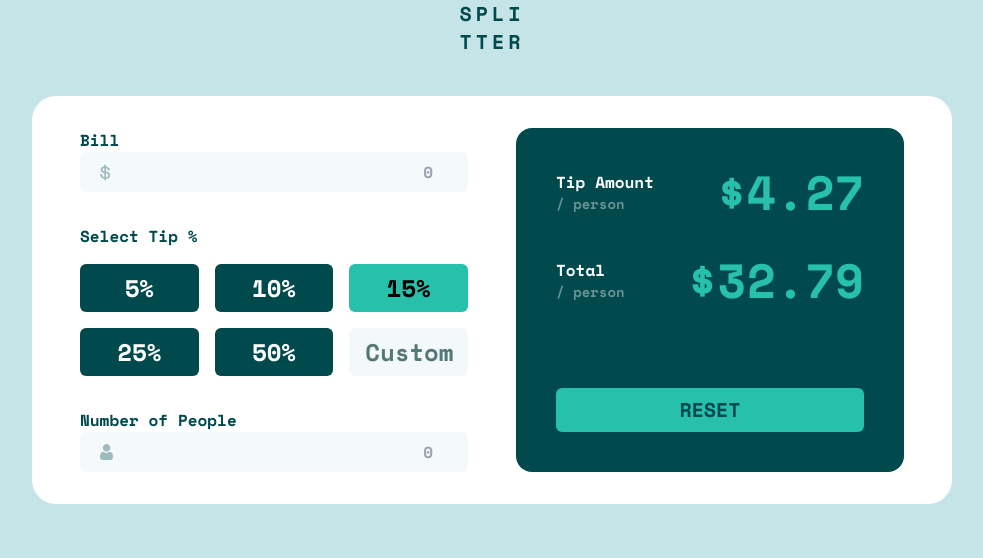
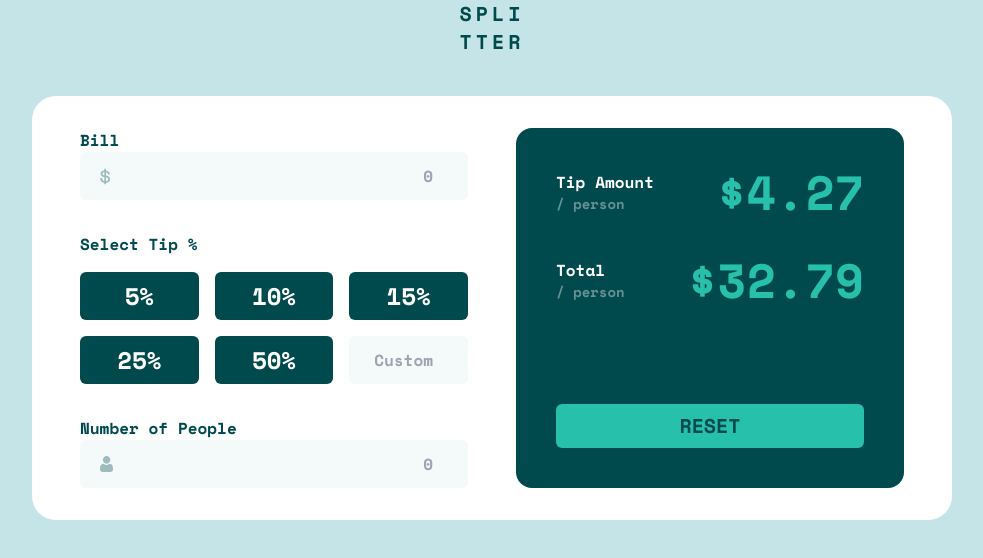
Before and after one commit to radhd/react-tailwind-tip-calculator, a React (Vite) app: page / in a window 1280 px wide. Shown: the top 558 px of the page, without its empty margins (148-1131 px from the left). Built offline with nearby package versions, Linux system fonts and the light colour scheme.

Commit message:
Added hovers to buttons

```diff
--- a/src/components/BodyCalculator.jsx
+++ b/src/components/BodyCalculator.jsx
@@ -1,3 +1,5 @@
+// Function imports
+import { useState } from "react";
 // Images
 import iconDollar from "../assets/icon-dollar.svg";
 import iconPerson from "../assets/icon-person.svg";
@@ -8,6 +10,9 @@ import TipButton from "./TipButton";
 import CalculationBody from "./CalculationBodyComponents/CalculationBody";
 
 function BodyCalculator() {
+
+
+
   return (
     <div className="mx-auto  my-8 max-w-[920px] rounded-t-3xl bg-white lg:rounded-3xl">
       <div className=" px-12 py-8 lg:grid lg:grid-cols-2 lg:gap-12">
@@ -21,12 +26,10 @@ function BodyCalculator() {
             <div className="grid grid-cols-2 gap-4 lg:grid-cols-3">
               <TipButton>5%</TipButton>
               <TipButton>10%</TipButton>
-              <TipButton className={`bg-primaryCyan text-black`}>15%</TipButton>
+              <TipButton>15%</TipButton>
               <TipButton>25%</TipButton>
               <TipButton>50%</TipButton>
-              <TipButton className={`bg-[#F3F9FA] text-right text-[#547878]`}>
-                Custom
-              </TipButton>
+              <InputBill placeholder={"Custom"} />
             </div>
           </div>
           <div className="space-y-4">
--- a/src/components/InputBill.jsx
+++ b/src/components/InputBill.jsx
@@ -1,5 +1,3 @@
-
-
 function InputBill(props) {
   return (
     <label className="relative">
@@ -7,10 +5,10 @@ function InputBill(props) {
         <img src={props.iconName} alt="" />
       </span>
       <input
-        className="w-full rounded-md bg-neutralVeryLightGrayishCyan px-5 py-2 text-right focus:outline-none focus:ring-1 focus:ring-primaryCyan"
+        className="w-full cursor-pointer rounded-md bg-neutralVeryLightGrayishCyan px-5 py-3 text-right focus:outline-none focus:ring-1 focus:ring-primaryCyan"
         type="number"
         name={props.inputName}
-        placeholder="0"
+        placeholder={props.placeholder || "0"}
       />
     </label>
   );
--- a/src/components/TipButton.jsx
+++ b/src/components/TipButton.jsx
@@ -1,9 +1,21 @@
 function TipButton({
   children,
   className = "bg-neutralVeryDarkCyan text-white",
+  onClick,
 }) {
+  // const [isToggled, setIsToggled] = useState(false);
+
+  // const toggleButton = () => {
+  //   setIsToggled(!isToggled);
+  // };
+
+  // ${isToggled ? `bg-primaryCyan text-black` : className}
+
   return (
-    <button className={`rounded-md px-4 py-2 text-2xl  ${className}`}>
+    <button
+      className={`rounded-md px-4 py-2 text-2xl lg:transition-all lg:hover:bg-[#9FE8DF] lg:hover:text-[#00474B]  ${className}`}
+      onClick={onClick}
+    >
       {children}
     </button>
   );
```
